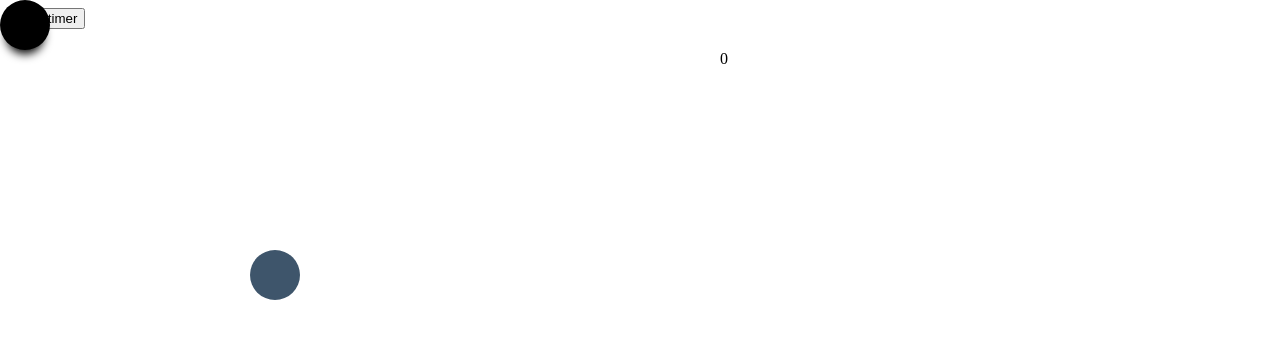
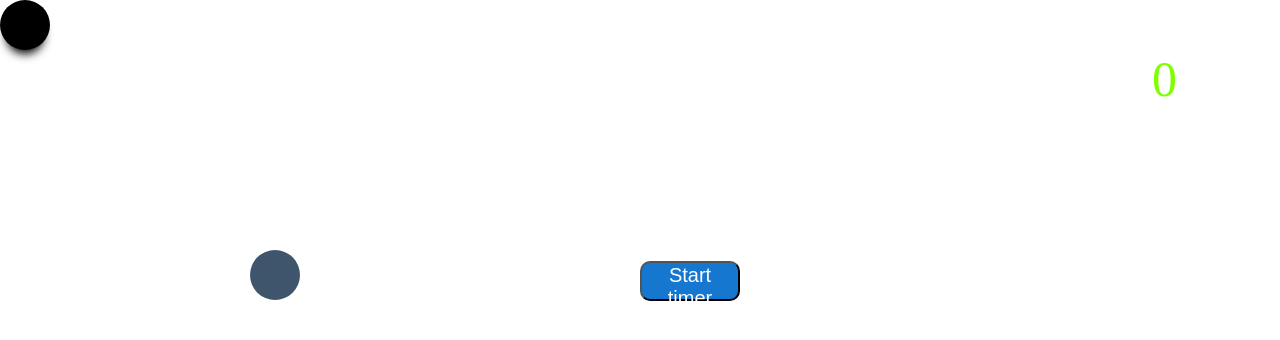
Before and after one commit to IqbalZafar-07/React-Assignment---Timed-Golf, a React app: page / in a window 1280 px wide. Built offline with nearby package versions, Linux system fonts and the light colour scheme.

Commit message:
Update App.css

```diff
--- a/src/styles/App.css
+++ b/src/styles/App.css
@@ -1,7 +1,9 @@
 .heading-timer {
   position: absolute;
   top: 50px;
-  left: 720px;
+  left: 90%;
+  font-size: 50px;
+  color: chartreuse;
 }
 
 @import url("https://fonts.googleapis.com/css2?family=Fredoka+One&family=Roboto:ital,wght@1,100&display=swap");
@@ -17,9 +19,7 @@
   width: 195px;
   margin: 15px;
   height: 60px;
-
 }
-
 
 .ball {
   background-color: black;
@@ -32,7 +32,6 @@
   border-radius: 25px;
 }
 
-
 .hole {
   background-color: rgb(62, 85, 107);
   /* box-shadow: 0 10px 10px 0px; */
@@ -43,3 +42,13 @@
   width: 50px;
   border-radius: 30px;
 }
+button {
+  margin-left: 50%;
+  margin-top: 20%;
+  height: 40px;
+  width: 100px;
+  font-size: 20px;
+  background-color: rgb(22, 119, 209);
+  color: white;
+  border-radius: 10px;
+}
```
